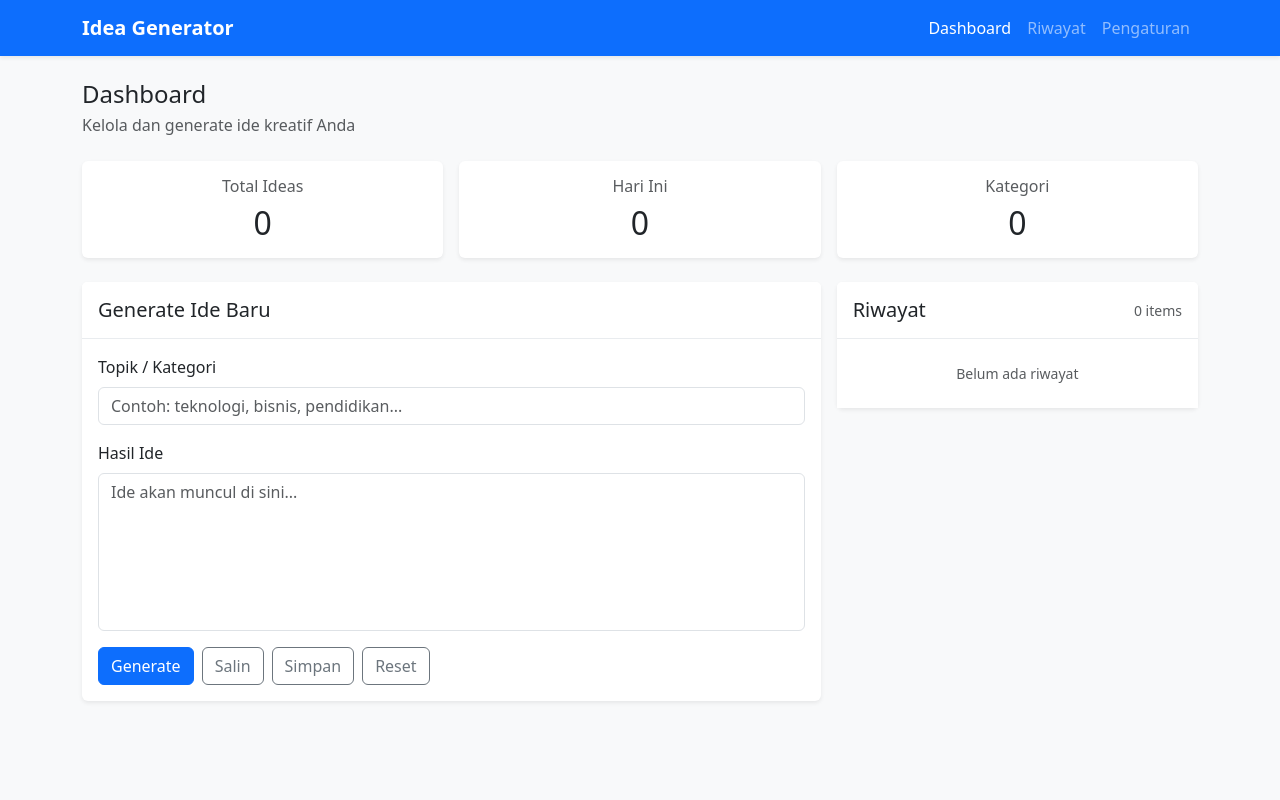
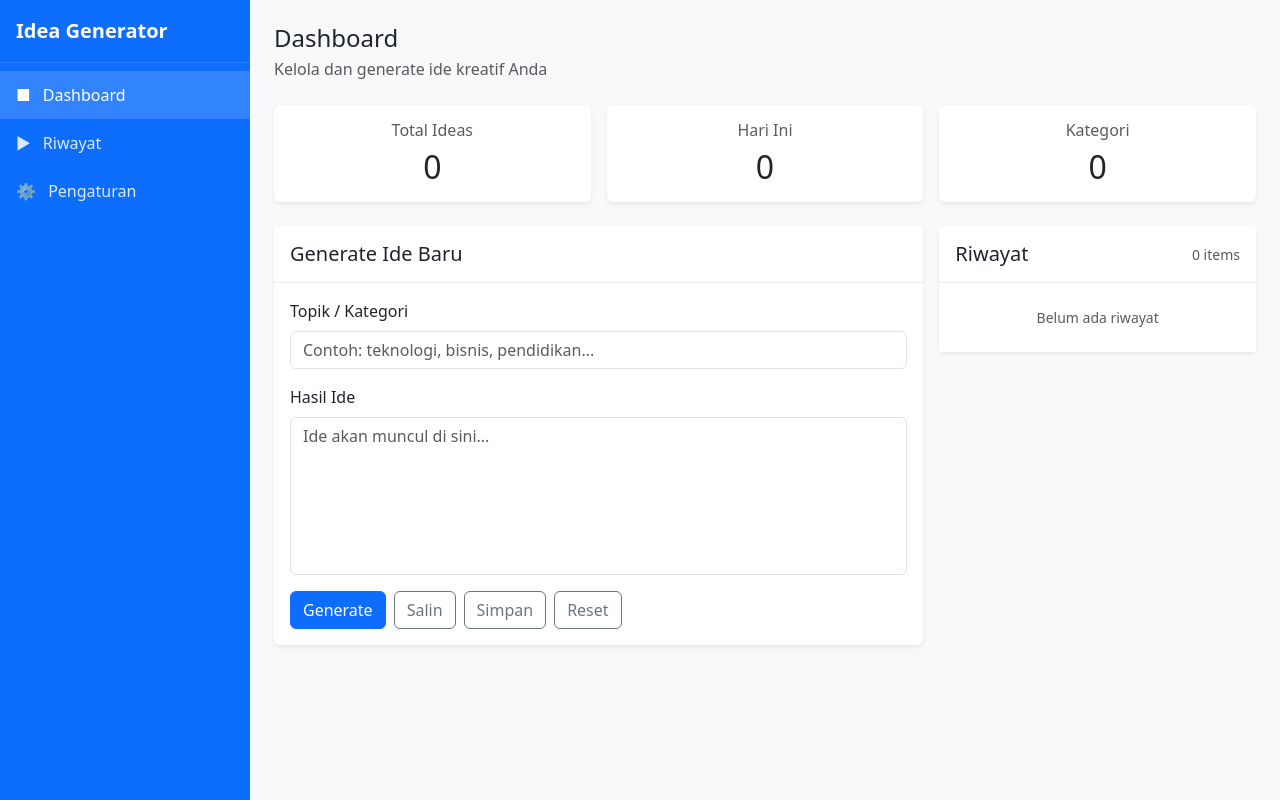
Before and after one commit to FAYnim/idea-generator, a website: page index.html in a window 1280 px wide. Drawn offline with nearby package versions, Linux system fonts and the light colour scheme.

Commit message:
feat: sidebar

```diff
--- a/index.html
+++ b/index.html
@@ -8,14 +8,38 @@
   <link rel="stylesheet" href="src/css/style.css">
 </head>
 <body>
-  <nav class="navbar navbar-expand-lg navbar-dark bg-primary">
-    <div class="container">
-      <a class="navbar-brand fw-bold" href="#">Idea Generator</a>
-      <button class="navbar-toggler" type="button" data-bs-toggle="collapse" data-bs-target="#navbarNav">
+  <div class="sidebar d-none d-md-block">
+    <div class="sidebar-brand">
+      <a href="index.html" class="text-white text-decoration-none fw-bold">Idea Generator</a>
+    </div>
+    <ul class="nav flex-column">
+      <li class="nav-item">
+        <a class="nav-link active" href="index.html">
+          <span class="me-2">&#9632;</span> Dashboard
+        </a>
+      </li>
+      <li class="nav-item">
+        <a class="nav-link" href="riwayat.html">
+          <span class="me-2">&#9654;</span> Riwayat
+        </a>
+      </li>
+      <li class="nav-item">
+        <a class="nav-link" href="pengaturan.html">
+          <span class="me-2">&#9881;</span> Pengaturan
+        </a>
+      </li>
+    </ul>
+  </div>
+
+  <div class="main-content">
+    <nav class="navbar navbar-expand-md navbar-light bg-white d-md-none">
+      <div class="container-fluid">
+        <a class="navbar-brand fw-bold" href="index.html">Idea Generator</a>
+        <button class="navbar-toggler" type="button" data-bs-toggle="collapse" data-bs-target="#mobileNav">
           <span class="navbar-toggler-icon"></span>
         </button>
-      <div class="collapse navbar-collapse" id="navbarNav">
-          <ul class="navbar-nav ms-auto">
+        <div class="collapse navbar-collapse" id="mobileNav">
+          <ul class="navbar-nav">
             <li class="nav-item">
               <a class="nav-link active" href="index.html">Dashboard</a>
             </li>
@@ -30,7 +54,7 @@
       </div>
     </nav>
 
-  <div class="container py-4">
+    <div class="container-fluid p-4">
       <div class="row mb-4">
         <div class="col-12">
           <h4 class="mb-1">Dashboard</h4>
@@ -109,6 +133,7 @@
         </div>
       </div>
     </div>
+  </div>
 
   <script src="https://cdn.jsdelivr.net/npm/bootstrap@5.3.2/dist/js/bootstrap.bundle.min.js"></script>
   <script src="src/js/script.js"></script>
--- a/src/css/style.css
+++ b/src/css/style.css
@@ -2,28 +2,80 @@ body {
   background-color: #f8f9fa;
   min-height: 100vh;
 }
+
+.sidebar {
+  position: fixed;
+  top: 0;
+  left: 0;
+  width: 250px;
+  height: 100vh;
+  background: #0d6efd;
+  padding: 0;
+  z-index: 1000;
+}
+
+.sidebar-brand {
+  padding: 1rem;
+  border-bottom: 1px solid rgba(255, 255, 255, 0.1);
+  font-size: 1.25rem;
+}
+
+.sidebar .nav {
+  padding: 0.5rem 0;
+}
+
+.sidebar .nav-link {
+  color: rgba(255, 255, 255, 0.85);
+  padding: 0.75rem 1rem;
+  transition: all 0.2s;
+}
+
+.sidebar .nav-link:hover {
+  color: #fff;
+  background: rgba(255, 255, 255, 0.1);
+}
+
+.sidebar .nav-link.active {
+  color: #fff;
+  background: rgba(255, 255, 255, 0.15);
+  font-weight: 500;
+}
+
+.main-content {
+  margin-left: 250px;
+  min-height: 100vh;
+}
+
+@media (max-width: 767.98px) {
+  .main-content {
+    margin-left: 0;
+  }
+}
+
 .card {
   border: none;
   box-shadow: 0 0.125rem 0.25rem rgba(0, 0, 0, 0.075);
 }
+
 .card-header {
   background-color: #fff;
   border-bottom: 1px solid #e9ecef;
   font-weight: 500;
 }
+
 textarea {
   resize: none;
 }
-.navbar {
-  box-shadow: 0 0.125rem 0.25rem rgba(0, 0, 0, 0.075);
-}
+
 #historyList .list-group-item {
   border-left: none;
   border-right: none;
 }
+
 #historyList .list-group-item:first-child {
   border-top: none;
 }
+
 .list-group-item {
   font-size: 0.875rem;
 }
```
Also changed, not shown: pengaturan.html (+31 -6 lines), riwayat.html (+31 -6 lines). Lines whose indentation alone changed are shown as unchanged.
